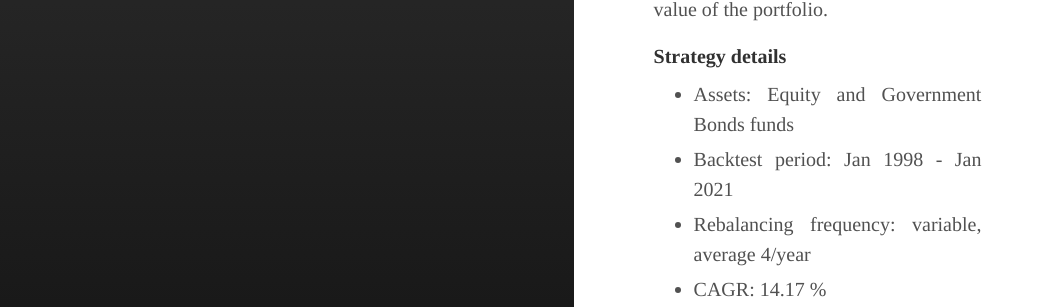
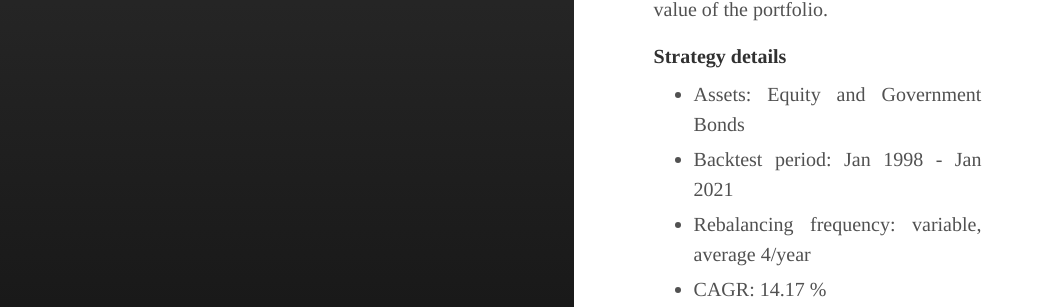
Before and after one commit to IthacaResearch/ithacaresearch.github.io, a Jekyll site: the page built from _posts/2020-10-02-Market-State-Decoder-Aggressive.md, in a window 1280 px wide and 900 px high, scrolled down 1045 px. Shown: the part 177-484 px from the top of the window, without its empty margins (0-1045 px from the left). Built offline with Jekyll 4.4.1, drawn with Linux system fonts in a browser that asks for light colours.

Commit message:
Update 2020-10-02-Market-State-Decoder-Aggressive.md

```diff
--- a/_posts/2020-10-02-Market-State-Decoder-Aggressive.md
+++ b/_posts/2020-10-02-Market-State-Decoder-Aggressive.md
@@ -17,7 +17,7 @@ The main reason of underperformance for this strategy is a period in which the m
 There are two versions of this strategy; the one described on this page is named "aggressive" as the allocations to each asset class can reach 100% of the overall value of the portfolio.
 
 #### Strategy details
-* Assets: Equity and Government Bonds funds
+* Assets: Equity and Government Bonds
 * Backtest period: Jan 1998 - Jan 2021
 * Rebalancing frequency: variable, average 4/year
 * CAGR: 14.17 %
```
